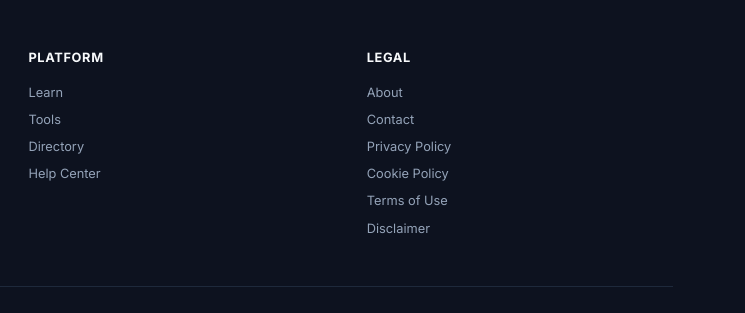
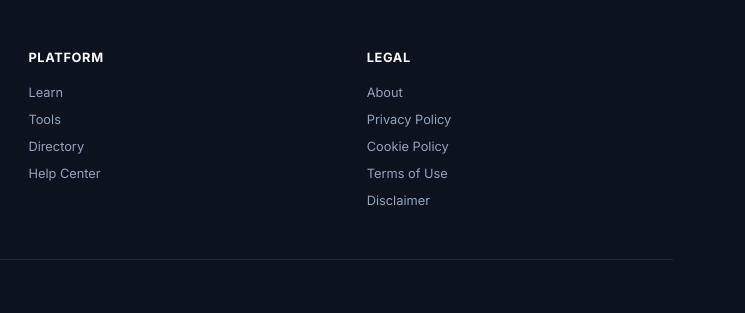
Before and after one commit to Kamran-Liaquat404/SafePK, a plain HTML site: page pages/cookie-policy.html in a window 1280 px wide. Shown: the part 1718-2031 px from the top of the page, 535-1280 px from the left. Drawn offline with nearby package versions, Linux system fonts and the light colour scheme.

Commit message:
Update cookie-policy.html

```diff
--- a/pages/cookie-policy.html
+++ b/pages/cookie-policy.html
@@ -264,7 +264,6 @@
 
         <div class="footer-links">
           <a href="about.html" class="footer-link">About</a>
-          <a href="contact.html" class="footer-link">Contact</a>
           <a href="privacy-policy.html" class="footer-link">Privacy Policy</a>
           <a href="cookie-policy.html" class="footer-link">Cookie Policy</a>
           <a href="terms-of-use.html" class="footer-link">Terms of Use</a>
```
